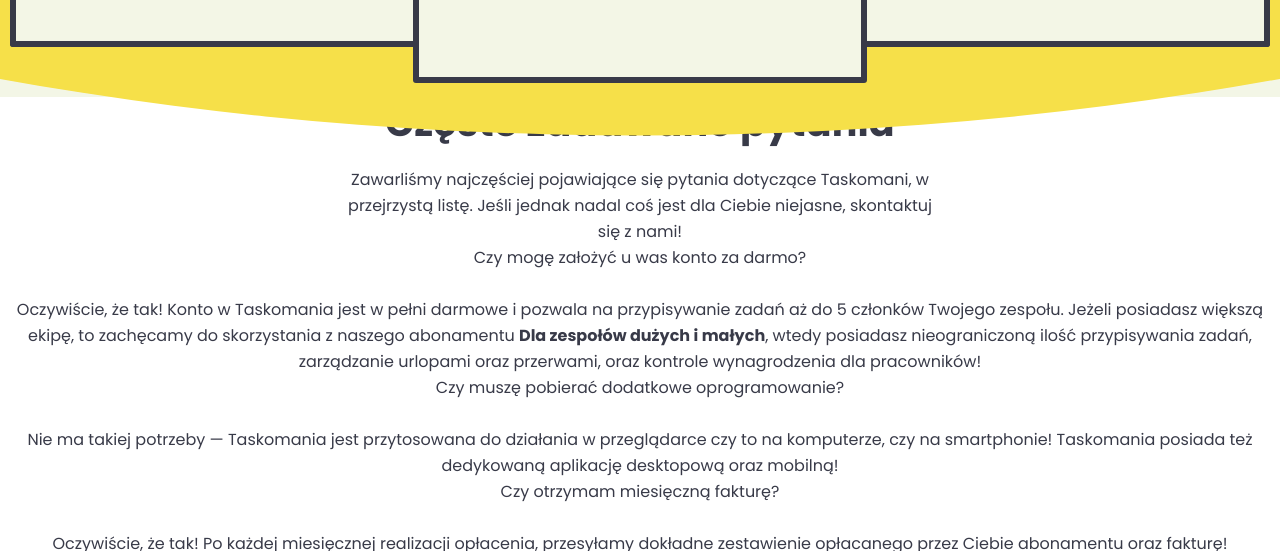
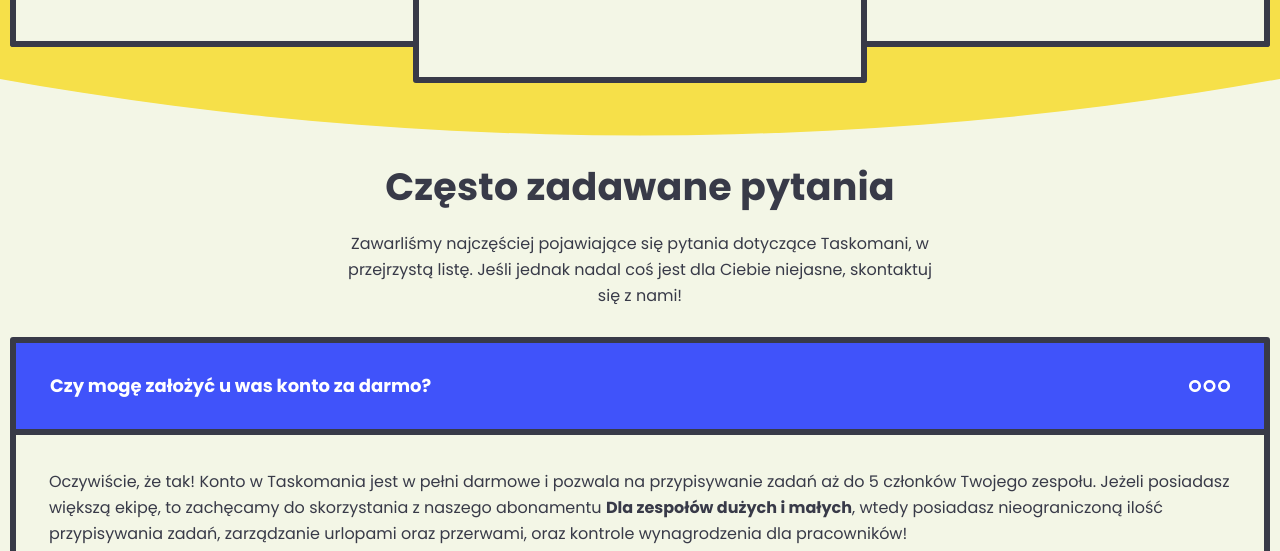
Before and after one commit to WeronikaJargielo/taskomania, a plain HTML site: page index.html in a window 1280 px wide. Shown: the part 2558-3109 px from the top of the page. Drawn offline with Linux system fonts and the light colour scheme.

Commit message:
Finished styling the section for user questions.

```diff
--- a/css/style.css
+++ b/css/style.css
@@ -695,3 +695,93 @@ a {
         margin: 38px auto;
     }
 }
+
+.questions {
+    padding: 64px 0 70px;
+    background-color: #F3F6E6;
+}
+
+@media (min-width: 1600px) {
+    .questions {
+        padding: 145px 0 136px;
+    }
+}
+
+@media (min-width: 1600px) {
+    .questions-list {
+        margin-top: 80px;
+    }
+}
+
+.questions-item {
+    border: 6px solid #383A48;
+    border-radius: 3px;
+    margin-top: 28px;
+}
+
+@media (min-width: 1400px) {
+    .questions-item {
+        max-width: 1399px;
+        margin: 40px auto;
+    }
+}
+
+.question {
+    display: flex;
+    justify-content: space-between;
+    align-items: center;
+    background-color: #4053FA;
+    border-bottom: 6px solid #383A48;
+    padding: 15px 14px;
+}
+
+@media (min-width: 700px) {
+    .question {
+        padding: 31px 34px;
+    }
+}
+
+.question-content {
+    font-size: 18px;
+    line-height: 24px;
+    font-weight: 700;
+    color: #FFFFFF;
+    max-width: 209px;
+}
+
+@media (min-width: 500px) {
+    .question-content {
+        max-width: 850px;
+    }
+}
+
+@media (min-width: 1600px) {
+    .question-content {
+        font-size: 32px;
+        line-height: 43px;
+    }
+}
+
+.question img {
+    max-width: 41px;
+    max-height: 12px;
+}
+
+@media (min-width: 1600px) {
+    .question img {
+        max-width: 79px;
+        max-height: 23px;
+    }
+}
+
+.answer {
+    margin: 10px 16px 20px 16px;
+}
+
+@media (min-width: 700px) {
+    .answer {
+        max-width: 1320px;
+        text-align: left;
+        margin: 34px 34px 44px 33px;
+    }
+}
--- a/index.html
+++ b/index.html
@@ -161,9 +161,11 @@
                 <h2 class="header-1">Często zadawane pytania</h2>
                 <p class="description">Zawarliśmy najczęściej pojawiające się pytania dotyczące Taskomani, w przejrzystą listę. Jeśli jednak nadal coś jest dla Ciebie niejasne, skontaktuj się z nami!</p>
                 <div class="questions-list">
-                    <div class="question-item">
-                        <p class="question-content">Czy mogę założyć u was konto za darmo?</p>
-                        <img src="./images/circles.png" alt="Trzy koła.">
+                    <div class="questions-item">
+                        <div class="question">
+                            <p class="question-content">Czy mogę założyć u was konto za darmo?</p>
+                            <img src="./images/circles.png" alt="Trzy koła.">
+                        </div>
                         <p class="answer">Oczywiście, że tak! Konto w Taskomania jest w pełni darmowe i pozwala na przypisywanie zadań aż do 5 członków Twojego zespołu. Jeżeli posiadasz większą ekipę, to zachęcamy do skorzystania z naszego abonamentu <strong>Dla zespołów dużych i małych</strong>, wtedy posiadasz nieograniczoną ilość przypisywania zadań, zarządzanie urlopami oraz przerwami, oraz kontrole wynagrodzenia dla pracowników!</p>
                     </div>
                     <div class="questions-item">
```
